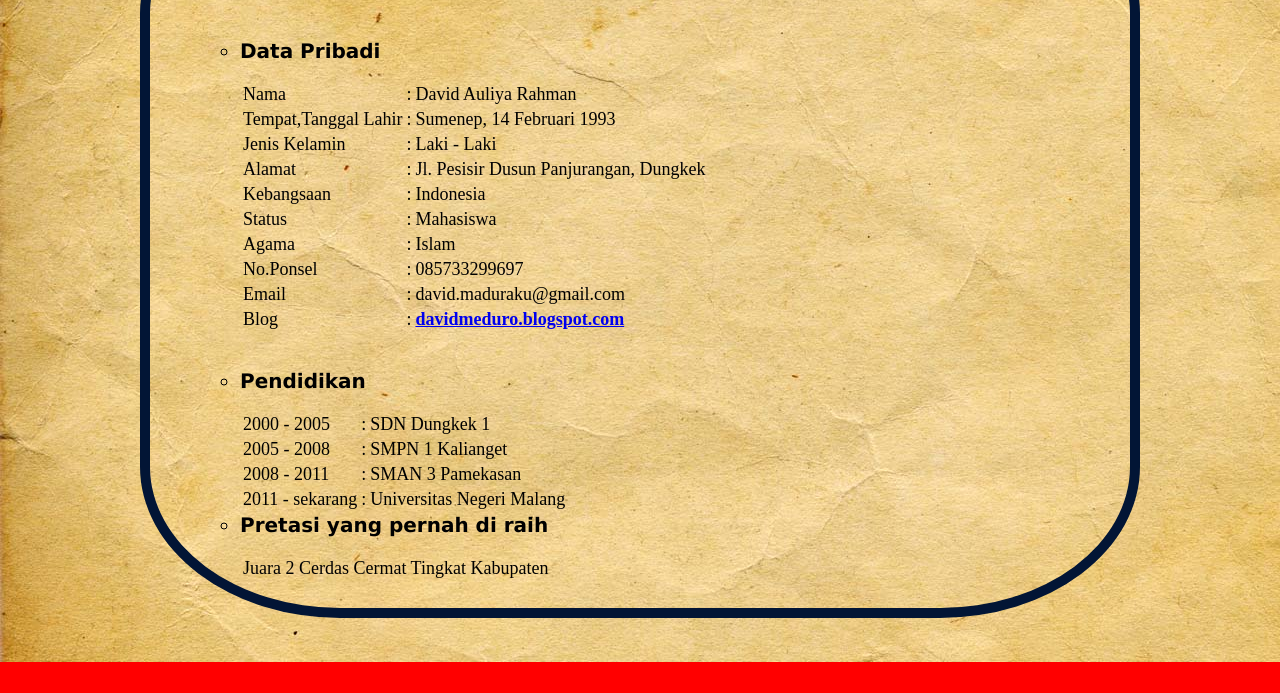
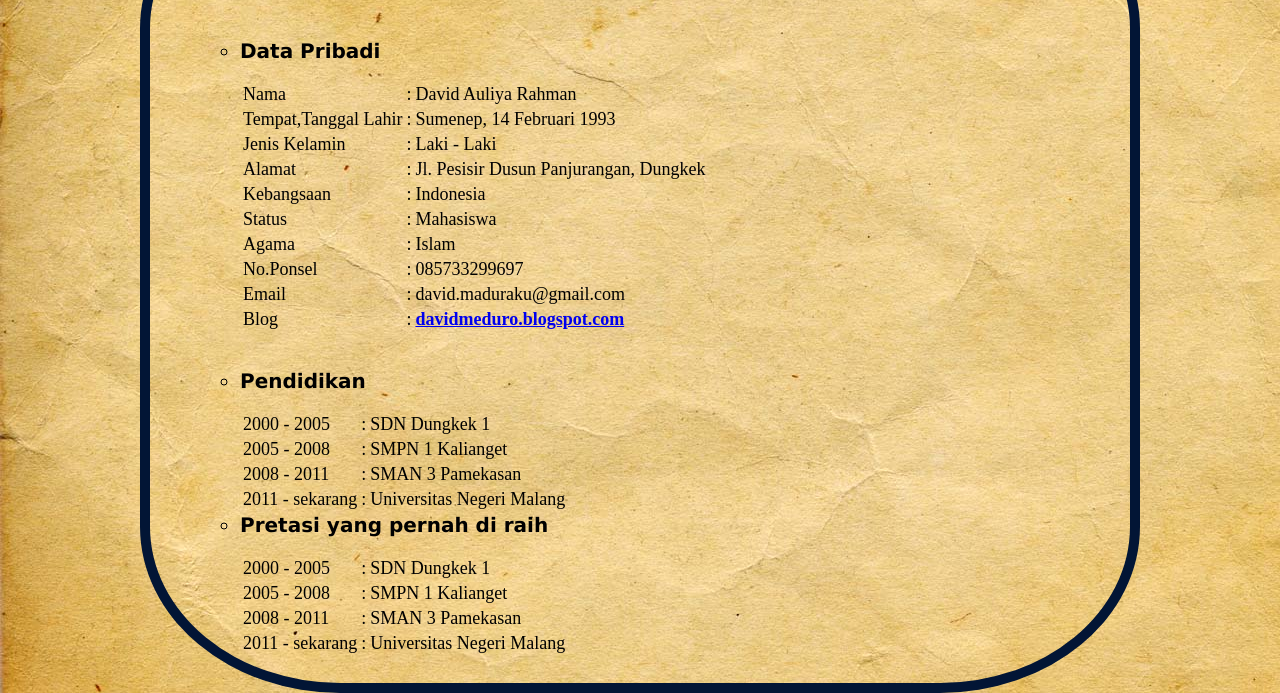
Before and after one commit to davidrahman/webpage, a plain HTML site: page index.html in a window 1280 px wide. Shown: the part 138-831 px from the top of the page. Before the commit the page ends 800 px from the top, so only its background shows below. Drawn offline with Linux system fonts and the light colour scheme.

Commit message:
Update index.html

```diff
--- a/index.html
+++ b/index.html
@@ -106,8 +106,26 @@
 			<li><b>Pretasi yang pernah di raih</b></li>
 			<br>
 			<tr>
-				<td>Juara 2 Cerdas Cermat Tingkat Kabupaten</td>
+				<td>2000 - 2005</td>
+                       		<td>:  </td>
+                        	<td>SDN Dungkek 1</td>
 			</tr>
+			<tr>
+                        	<td>2005 - 2008</td>
+                        	<td>:  </td>
+                        	<td>SMPN 1 Kalianget</td>
+                        </tr>
+                        <tr>
+                        	<td>2008 - 2011</td>
+                        	<td>:  </td>
+                        	<td>SMAN 3 Pamekasan</td>
+                        </tr>
+                        <tr>
+                        	<td>2011 - sekarang</td>
+                        	<td>:</td>
+                        	<td>Universitas Negeri Malang</td>
+                        </tr>
+
 		</table>
 	</ul>
 	</ol>
```
